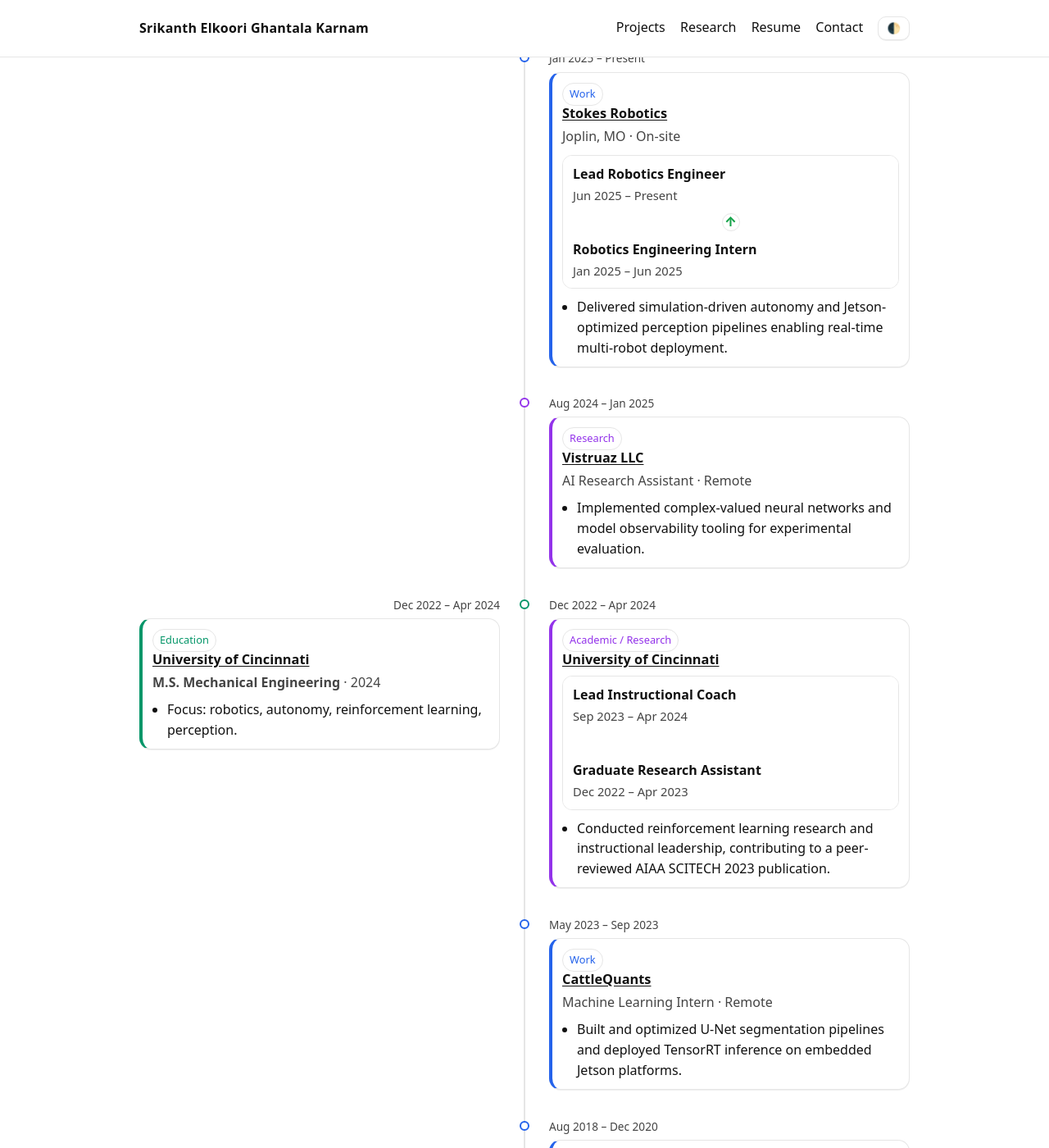
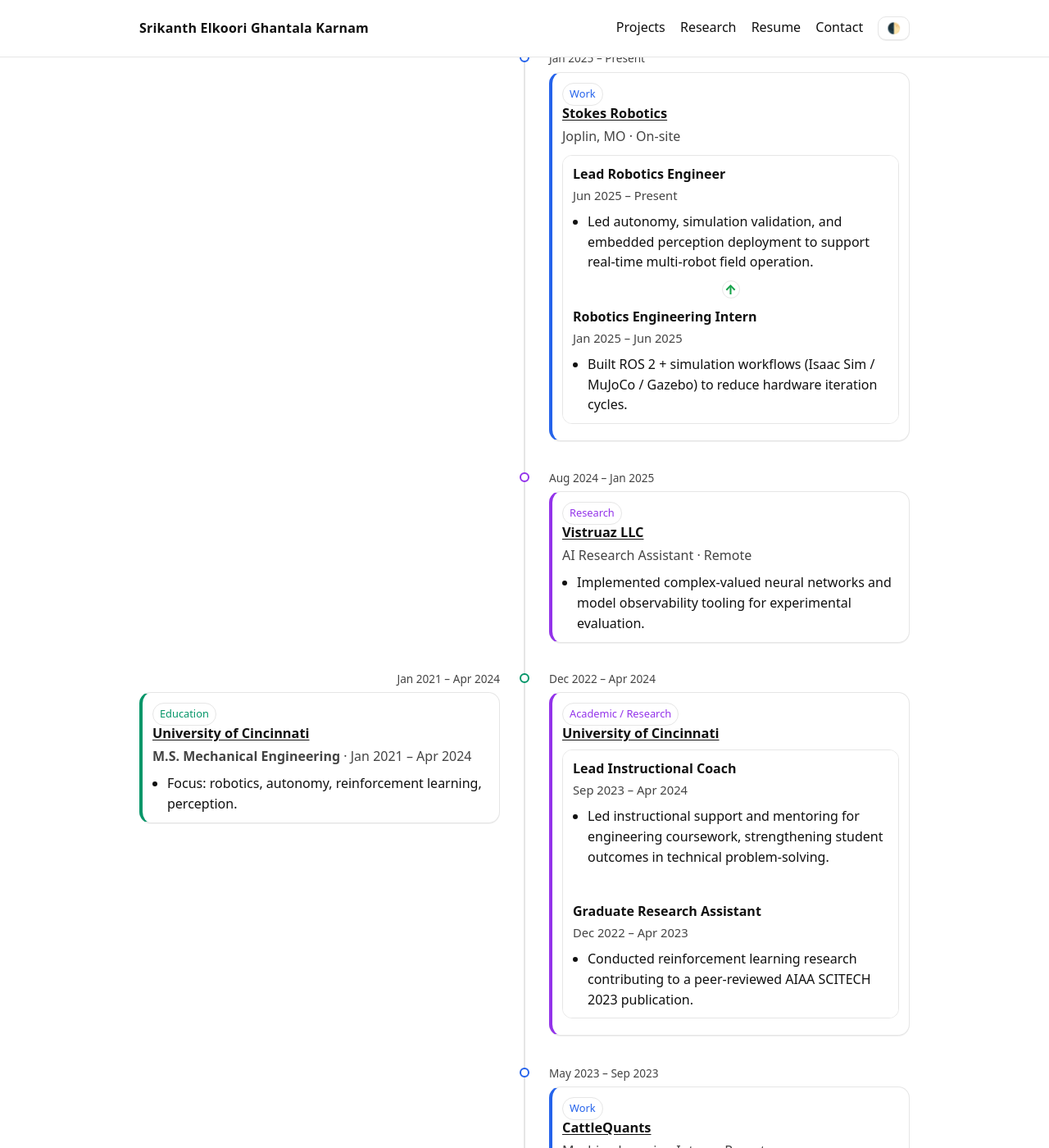
Before and after one commit to S-EGK/S-EGK.github.io, a Jekyll site: the page built from resume.md, in a window 1280 px wide and 1400 px high, scrolled down 303 px. Shown: the whole window at 82% size. Built offline with Jekyll 4.4.1, drawn with Linux system fonts in a browser that asks for light colours; some of the changed text lies outside the part shown.

Commit message:
Timeline corrections: UC/OU dates, overlap rows, per-role bullets, badge rows

```diff
--- a/assets/css/main.css
+++ b/assets/css/main.css
@@ -372,3 +372,30 @@ h3 { margin: 18px 0 8px; font-size: 1.1rem; }
   font-weight: 700;
   background: var(--bg);
 }
+
+/* One-line-per-type badge rows */
+.badge-row{
+  display: grid;
+  grid-template-columns: 220px 1fr;
+  gap: 12px;
+  align-items: start;
+  margin: 12px 0;
+}
+.badge-label{
+  font-weight: 700;
+  color: var(--muted);
+  padding-top: 6px;
+}
+@media (max-width: 820px){
+  .badge-row{ grid-template-columns: 1fr; }
+  .badge-label{ padding-top: 0; }
+}
+
+/* Role block bullets inside sub-blocks */
+.role-block ul{
+  margin: 8px 0 0;
+  padding-left: 18px;
+}
+.role-block li{
+  margin: 0;
+}
--- a/resume.md
+++ b/resume.md
@@ -10,7 +10,7 @@ Robotics Engineer specializing in autonomy, perception, and embedded AI deployme
 
 <div class="timeline">
 
-  <!-- STOKES ROBOTICS (merged company card with role sub-blocks + promotion arrow) -->
+  <!-- STOKES ROBOTICS (promotion; each role has its own bullet) -->
   <div class="tl-item">
     <div class="tl-left"></div>
     <div class="tl-mid"><div class="tl-dot work"></div></div>
@@ -30,6 +30,9 @@ Robotics Engineer specializing in autonomy, perception, and embedded AI deployme
           <div class="role-block">
             <div class="role-title"><strong>Lead Robotics Engineer</strong></div>
             <div class="role-dates muted">Jun 2025 – Present</div>
+            <ul>
+              <li>Led autonomy, simulation validation, and embedded perception deployment to support real-time multi-robot field operation.</li>
+            </ul>
           </div>
 
           <div class="role-sep promoted" aria-hidden="true">
@@ -39,12 +42,11 @@ Robotics Engineer specializing in autonomy, perception, and embedded AI deployme
           <div class="role-block">
             <div class="role-title"><strong>Robotics Engineering Intern</strong></div>
             <div class="role-dates muted">Jan 2025 – Jun 2025</div>
+            <ul>
+              <li>Built ROS 2 + simulation workflows (Isaac Sim / MuJoCo / Gazebo) to reduce hardware iteration cycles.</li>
+            </ul>
           </div>
         </div>
-
-        <ul>
-          <li>Delivered simulation-driven autonomy and Jetson-optimized perception pipelines enabling real-time multi-robot deployment.</li>
-        </ul>
       </div>
     </div>
   </div>
@@ -71,10 +73,10 @@ Robotics Engineer specializing in autonomy, perception, and embedded AI deployme
     </div>
   </div>
 
-  <!-- UC: OVERLAP ROW (Education + Work side-by-side) -->
+  <!-- UC OVERLAP ROW: Education (left) + UC roles (right) -->
   <div class="tl-item">
     <div class="tl-left">
-      <div class="tl-date">Dec 2022 – Apr 2024</div>
+      <div class="tl-date">Jan 2021 – Apr 2024</div>
 
       <div class="tl-card education full reveal">
         <span class="tl-tag education">Education</span>
@@ -83,7 +85,7 @@ Robotics Engineer specializing in autonomy, perception, and embedded AI deployme
             University of Cincinnati
           </a>
         </h3>
-        <p class="muted"><strong>M.S. Mechanical Engineering</strong> · 2024</p>
+        <p class="muted"><strong>M.S. Mechanical Engineering</strong> · Jan 2021 – Apr 2024</p>
         <ul>
           <li>Focus: robotics, autonomy, reinforcement learning, perception.</li>
         </ul>
@@ -107,25 +109,27 @@ Robotics Engineer specializing in autonomy, perception, and embedded AI deployme
           <div class="role-block">
             <div class="role-title"><strong>Lead Instructional Coach</strong></div>
             <div class="role-dates muted">Sep 2023 – Apr 2024</div>
+            <ul>
+              <li>Led instructional support and mentoring for engineering coursework, strengthening student outcomes in technical problem-solving.</li>
+            </ul>
           </div>
 
-          <!-- no arrow: different roles (not a promotion chain) -->
+          <!-- no arrow: different roles -->
           <div class="role-sep" aria-hidden="true"></div>
 
           <div class="role-block">
             <div class="role-title"><strong>Graduate Research Assistant</strong></div>
             <div class="role-dates muted">Dec 2022 – Apr 2023</div>
+            <ul>
+              <li>Conducted reinforcement learning research contributing to a peer-reviewed AIAA SCITECH 2023 publication.</li>
+            </ul>
           </div>
         </div>
-
-        <ul>
-          <li>Conducted reinforcement learning research and instructional leadership, contributing to a peer-reviewed AIAA SCITECH 2023 publication.</li>
-        </ul>
       </div>
     </div>
   </div>
 
-  <!-- CATTLEQUANTS -->
+  <!-- CATTLEQUANTS (during UC) -->
   <div class="tl-item">
     <div class="tl-left"></div>
     <div class="tl-mid"><div class="tl-dot work"></div></div>
@@ -147,7 +151,7 @@ Robotics Engineer specializing in autonomy, perception, and embedded AI deployme
     </div>
   </div>
 
-  <!-- ACCENTURE (sub-blocks + promotion arrow) -->
+  <!-- ACCENTURE (promotion; each role has its own bullet) -->
   <div class="tl-item">
     <div class="tl-left"></div>
     <div class="tl-mid"><div class="tl-dot work"></div></div>
@@ -167,6 +171,9 @@ Robotics Engineer specializing in autonomy, perception, and embedded AI deployme
           <div class="role-block">
             <div class="role-title"><strong>Software Engineer</strong></div>
             <div class="role-dates muted">Jun 2020 – Dec 2020</div>
+            <ul>
+              <li>Owned delivery of C++ middleware features for enterprise SAP integrations in production environments.</li>
+            </ul>
           </div>
 
           <div class="role-sep promoted" aria-hidden="true">
@@ -176,20 +183,32 @@ Robotics Engineer specializing in autonomy, perception, and embedded AI deployme
           <div class="role-block">
             <div class="role-title"><strong>Associate Software Engineer</strong></div>
             <div class="role-dates muted">Aug 2018 – Jun 2020</div>
+            <ul>
+              <li>Improved production reliability via structured testing and failure analysis, collaborating across teams and CI/CD workflows.</li>
+            </ul>
           </div>
         </div>
-
-        <ul>
-          <li>Developed C++ middleware systems and improved production reliability through structured testing and failure analysis.</li>
-        </ul>
       </div>
     </div>
   </div>
 
-  <!-- SOUTH CENTRAL RAILWAY -->
+  <!-- OU OVERLAP ROW: Education (left) + Railways internship (right) -->
   <div class="tl-item">
-    <div class="tl-left"></div>
-    <div class="tl-mid"><div class="tl-dot work"></div></div>
+    <div class="tl-left">
+      <div class="tl-date">Aug 2014 – Jun 2018</div>
+
+      <div class="tl-card education full reveal">
+        <span class="tl-tag education">Education</span>
+        <h3>Osmania University</h3>
+        <p class="muted"><strong>B.E. Mechanical Engineering</strong> · Aug 2014 – Jun 2018</p>
+        <ul>
+          <li>Training in mechanics, system design, and engineering analysis foundations.</li>
+        </ul>
+      </div>
+    </div>
+
+    <div class="tl-mid"><div class="tl-dot education"></div></div>
+
     <div class="tl-right">
       <div class="tl-date">May 2016 – Aug 2016</div>
 
@@ -204,82 +223,115 @@ Robotics Engineer specializing in autonomy, perception, and embedded AI deployme
     </div>
   </div>
 
-  <!-- OSMANIA UNIVERSITY -->
-  <div class="tl-item">
-    <div class="tl-left">
-      <div class="tl-date">2014 – 2018</div>
-
-      <div class="tl-card education full reveal">
-        <span class="tl-tag education">Education</span>
-        <h3>Osmania University</h3>
-        <p class="muted">B.E. Mechanical Engineering</p>
-        <ul>
-          <li>Training in mechanics, control systems, and system modeling.</li>
-        </ul>
-      </div>
-    </div>
-
-    <div class="tl-mid"><div class="tl-dot education"></div></div>
-    <div class="tl-right"></div>
-  </div>
-
 </div>
 
 ## Skills
 
-<div class="badges">
-  <span class="badge">ROS / ROS2</span>
-  <span class="badge">Nav2</span>
-  <span class="badge">MoveIt</span>
-  <span class="badge">CycloneDDS</span>
-  <span class="badge">Isaac Sim</span>
-  <span class="badge">MuJoCo</span>
-  <span class="badge">Gazebo</span>
-  <span class="badge">Jetson (Orin family)</span>
-  <span class="badge">TensorRT</span>
-  <span class="badge">CUDA</span>
-  <span class="badge">Python</span>
-  <span class="badge">C++ (C++17)</span>
-  <span class="badge">MATLAB</span>
-  <span class="badge">Linux</span>
-  <span class="badge">Docker</span>
-  <span class="badge">Git</span>
+<div class="badge-row">
+  <div class="badge-label">Robotics & Middleware</div>
+  <div class="badges">
+    <span class="badge">ROS / ROS2</span><span class="badge">Nav2</span><span class="badge">MoveIt</span><span class="badge">CycloneDDS</span><span class="badge">RViz</span>
+  </div>
+</div>
+
+<div class="badge-row">
+  <div class="badge-label">Simulation</div>
+  <div class="badges">
+    <span class="badge">Isaac Sim</span><span class="badge">MuJoCo</span><span class="badge">Gazebo</span>
+  </div>
+</div>
+
+<div class="badge-row">
+  <div class="badge-label">Embedded & Compute</div>
+  <div class="badges">
+    <span class="badge">Jetson (Orin family)</span><span class="badge">TensorRT</span><span class="badge">CUDA</span>
+  </div>
+</div>
+
+<div class="badge-row">
+  <div class="badge-label">Programming</div>
+  <div class="badges">
+    <span class="badge">Python</span><span class="badge">C++ (C++17)</span><span class="badge">MATLAB</span>
+  </div>
+</div>
+
+<div class="badge-row">
+  <div class="badge-label">Tools</div>
+  <div class="badges">
+    <span class="badge">Linux</span><span class="badge">Docker</span><span class="badge">Git</span>
+  </div>
 </div>
 
 ## Robots & Sensors
 
-**Robots (by form factor)**
-<div class="badges">
-  <span class="badge badge-group">Quadrupeds</span>
-  <span class="badge">Unitree Go2</span>
-  <span class="badge">Unitree B2</span>
-
-  <span class="badge badge-group">Humanoid</span>
-  <span class="badge">Unitree G1</span>
-
-  <span class="badge badge-group">Robotic Arm</span>
-  <span class="badge">Trossen WidowX AI Arm</span>
-
-  <span class="badge badge-group">Robotic Hands</span>
-  <span class="badge">Inspire Hand</span>
-  <span class="badge">BrainCo Hand</span>
+<div class="badge-row">
+  <div class="badge-label">Quadrupeds</div>
+  <div class="badges">
+    <span class="badge">Unitree Go2</span><span class="badge">Unitree B2</span>
+  </div>
 </div>
 
-**Sensors (by type)**
-<div class="badges">
-  <span class="badge badge-group">LiDAR</span>
-  <span class="badge">Livox Mid-360</span>
-  <span class="badge">Robosense Helios</span>
+<div class="badge-row">
+  <div class="badge-label">Humanoid</div>
+  <div class="badges">
+    <span class="badge">Unitree G1</span>
+  </div>
+</div>
 
-  <span class="badge badge-group">Depth Cameras</span>
-  <span class="badge">Intel RealSense</span>
+<div class="badge-row">
+  <div class="badge-label">Robotic Arm</div>
+  <div class="badges">
+    <span class="badge">Trossen WidowX AI Arm</span>
+  </div>
+</div>
 
-  <span class="badge badge-group">Thermal</span>
-  <span class="badge">FLIR thermal cameras</span>
+<div class="badge-row">
+  <div class="badge-label">Robotic Hands</div>
+  <div class="badges">
+    <span class="badge">Inspire Hand</span><span class="badge">BrainCo Hand</span>
+  </div>
+</div>
 
-  <span class="badge badge-group">Acoustic</span>
-  <span class="badge">CrySound acoustic imager</span>
+<div class="badge-row">
+  <div class="badge-label">LiDAR</div>
+  <div class="badges">
+    <span class="badge">Livox Mid-360</span><span class="badge">Robosense Helios</span>
+  </div>
+</div>
 
+<div class="badge-row">
+  <div class="badge-label">Depth Cameras</div>
+  <div class="badges">
+    <span class="badge">Intel RealSense</span>
+  </div>
+</div>
+
+<div class="badge-row">
+  <div class="badge-label">Thermal</div>
+  <div class="badges">
+    <span class="badge">FLIR thermal cameras</span>
+  </div>
+</div>
+
+<div class="badge-row">
+  <div class="badge-label">Acoustic</div>
+  <div class="badges">
+    <span class="badge">CrySound acoustic imager</span>
+  </div>
+</div>
+
+<div class="badge-row">
+  <div class="badge-label">Vision</div>
+  <div class="badges">
+    <span class="badge">RGB cameras</span>
+  </div>
+</div>
+
+<div class="badge-row">
+  <div class="badge-label">State Estimation</div>
+  <div class="badges">
+    <span class="badge">IMU</span>
+  </div>
 </div>
 
 ## Publication
```
